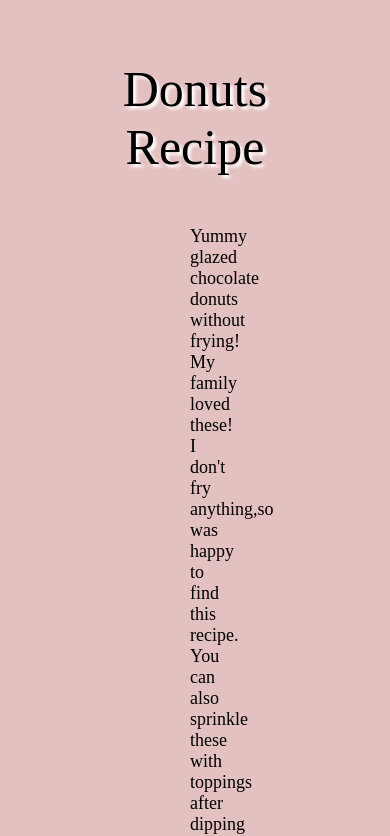
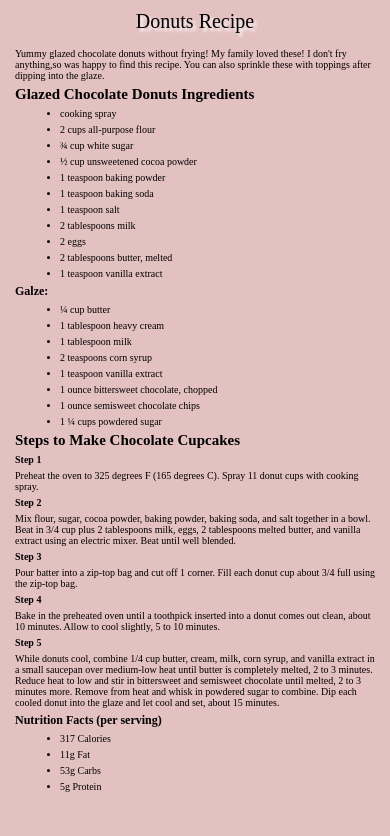
Before and after one commit to sanskriti2004/odin-recipes, a plain HTML site: page recipes/donuts.html in a window 390 px wide. Shown: the top 836 px of the page. Drawn offline with Linux system fonts and the light colour scheme; a web font is replaced by a local one.

Commit message:
added responsiveness to all 3 pages

```diff
--- a/recipes/birthday-cake-style.css
+++ b/recipes/birthday-cake-style.css
@@ -1,6 +1,6 @@
 * {
   background-color: #e4c1c1;
-  margin: 30px;
+  margin: 10px 30px;
 }
 .title {
   font-family: Caprasimo;
@@ -26,3 +26,136 @@ li {
   text-decoration: none;
   color: black;
 }
+
+/* big ass screens */
+@media (max-width: 2720px) {
+  .title {
+    font-size: 60px;
+    margin-top: 30px;
+    margin-bottom: 40px;
+  }
+  .recipe-container {
+    margin: auto;
+    max-width: 1800px;
+  }
+  h1 {
+    font-size: 30px;
+  }
+  h2 {
+    font-size: 25px;
+  }
+  h3 {
+    font-size: 20px;
+  }
+  p,
+  li {
+    font-size: 20px;
+  }
+}
+
+/* monitor */
+@media (max-width: 1800px) {
+  .title {
+    font-size: 50px;
+    margin-top: 20px;
+    margin-bottom: 30px;
+  }
+  .recipe-container {
+    margin: auto;
+    max-width: 1440px;
+  }
+  h1 {
+    font-size: 30px;
+  }
+  h2 {
+    font-size: 25px;
+  }
+  h3 {
+    font-size: 20px;
+  }
+  p,
+  li {
+    font-size: 20px;
+  }
+}
+/* laptop */
+@media (max-width: 1440px) {
+  .title {
+    font-size: 40px;
+    margin-top: 15px;
+    margin-bottom: 25px;
+  }
+  .recipe-container {
+    margin: auto;
+    max-width: 1200px;
+  }
+  h1 {
+    font-size: 27px;
+  }
+  h2 {
+    font-size: 22px;
+  }
+  h3 {
+    font-size: 17px;
+  }
+  p,
+  li {
+    font-size: 17px;
+  }
+}
+/* tablet */
+@media (max-width: 1024px) {
+  * {
+    margin: 15px;
+  }
+  .title {
+    font-size: 30px;
+    margin-top: 8px;
+    margin-bottom: 18px;
+  }
+  .recipe-container {
+    margin: auto;
+    max-width: 1000px;
+  }
+  h1 {
+    font-size: 20px;
+  }
+  h2 {
+    font-size: 15px;
+  }
+  h3 {
+    font-size: 13px;
+  }
+  p,
+  li {
+    font-size: 13px;
+  }
+}
+/* mobile */
+@media (max-width: 450px) {
+  * {
+    margin: 5px;
+  }
+  .title {
+    font-size: 20px;
+    margin-top: 5px;
+    margin-bottom: 15px;
+  }
+  .recipe-container {
+    margin: auto;
+    max-width: 420px;
+  }
+  h1 {
+    font-size: 15px;
+  }
+  h2 {
+    font-size: 12px;
+  }
+  h3 {
+    font-size: 10px;
+  }
+  p,
+  li {
+    font-size: 10px;
+  }
+}
--- a/recipes/cupcake-style.css
+++ b/recipes/cupcake-style.css
@@ -1,6 +1,6 @@
 * {
   background-color: #e4c1c1;
-  margin: 30px;
+  margin: 10px 30px;
 }
 .title {
   font-family: Caprasimo;
@@ -26,3 +26,135 @@ li {
   text-decoration: none;
   color: black;
 }
+/* big ass screens */
+@media (max-width: 2720px) {
+  .title {
+    font-size: 60px;
+    margin-top: 30px;
+    margin-bottom: 40px;
+  }
+  .recipe-container {
+    margin: auto;
+    max-width: 1800px;
+  }
+  h1 {
+    font-size: 30px;
+  }
+  h2 {
+    font-size: 25px;
+  }
+  h3 {
+    font-size: 20px;
+  }
+  p,
+  li {
+    font-size: 20px;
+  }
+}
+
+/* monitor */
+@media (max-width: 1800px) {
+  .title {
+    font-size: 50px;
+    margin-top: 20px;
+    margin-bottom: 30px;
+  }
+  .recipe-container {
+    margin: auto;
+    max-width: 1440px;
+  }
+  h1 {
+    font-size: 30px;
+  }
+  h2 {
+    font-size: 25px;
+  }
+  h3 {
+    font-size: 20px;
+  }
+  p,
+  li {
+    font-size: 20px;
+  }
+}
+/* laptop */
+@media (max-width: 1440px) {
+  .title {
+    font-size: 40px;
+    margin-top: 15px;
+    margin-bottom: 25px;
+  }
+  .recipe-container {
+    margin: auto;
+    max-width: 1200px;
+  }
+  h1 {
+    font-size: 27px;
+  }
+  h2 {
+    font-size: 22px;
+  }
+  h3 {
+    font-size: 17px;
+  }
+  p,
+  li {
+    font-size: 17px;
+  }
+}
+/* tablet */
+@media (max-width: 1024px) {
+  * {
+    margin: 15px;
+  }
+  .title {
+    font-size: 30px;
+    margin-top: 8px;
+    margin-bottom: 18px;
+  }
+  .recipe-container {
+    margin: auto;
+    max-width: 1000px;
+  }
+  h1 {
+    font-size: 20px;
+  }
+  h2 {
+    font-size: 15px;
+  }
+  h3 {
+    font-size: 13px;
+  }
+  p,
+  li {
+    font-size: 13px;
+  }
+}
+/* mobile */
+@media (max-width: 450px) {
+  * {
+    margin: 5px;
+  }
+  .title {
+    font-size: 20px;
+    margin-top: 5px;
+    margin-bottom: 15px;
+  }
+  .recipe-container {
+    margin: auto;
+    max-width: 420px;
+  }
+  h1 {
+    font-size: 15px;
+  }
+  h2 {
+    font-size: 12px;
+  }
+  h3 {
+    font-size: 10px;
+  }
+  p,
+  li {
+    font-size: 10px;
+  }
+}
--- a/recipes/donuts-style.css
+++ b/recipes/donuts-style.css
@@ -1,6 +1,6 @@
 * {
   background-color: #e4c1c1;
-  margin: 30px;
+  margin: 10px 30px;
 }
 .title {
   font-family: Caprasimo;
@@ -26,3 +26,135 @@ li {
   text-decoration: none;
   color: black;
 }
+/* big ass screens */
+@media (max-width: 2720px) {
+  .title {
+    font-size: 60px;
+    margin-top: 30px;
+    margin-bottom: 40px;
+  }
+  .recipe-container {
+    margin: auto;
+    max-width: 1800px;
+  }
+  h1 {
+    font-size: 30px;
+  }
+  h2 {
+    font-size: 25px;
+  }
+  h3 {
+    font-size: 20px;
+  }
+  p,
+  li {
+    font-size: 20px;
+  }
+}
+
+/* monitor */
+@media (max-width: 1800px) {
+  .title {
+    font-size: 50px;
+    margin-top: 20px;
+    margin-bottom: 30px;
+  }
+  .recipe-container {
+    margin: auto;
+    max-width: 1440px;
+  }
+  h1 {
+    font-size: 30px;
+  }
+  h2 {
+    font-size: 25px;
+  }
+  h3 {
+    font-size: 20px;
+  }
+  p,
+  li {
+    font-size: 20px;
+  }
+}
+/* laptop */
+@media (max-width: 1440px) {
+  .title {
+    font-size: 40px;
+    margin-top: 15px;
+    margin-bottom: 25px;
+  }
+  .recipe-container {
+    margin: auto;
+    max-width: 1200px;
+  }
+  h1 {
+    font-size: 27px;
+  }
+  h2 {
+    font-size: 22px;
+  }
+  h3 {
+    font-size: 17px;
+  }
+  p,
+  li {
+    font-size: 17px;
+  }
+}
+/* tablet */
+@media (max-width: 1024px) {
+  * {
+    margin: 15px;
+  }
+  .title {
+    font-size: 30px;
+    margin-top: 8px;
+    margin-bottom: 18px;
+  }
+  .recipe-container {
+    margin: auto;
+    max-width: 1000px;
+  }
+  h1 {
+    font-size: 20px;
+  }
+  h2 {
+    font-size: 15px;
+  }
+  h3 {
+    font-size: 13px;
+  }
+  p,
+  li {
+    font-size: 13px;
+  }
+}
+/* mobile */
+@media (max-width: 450px) {
+  * {
+    margin: 5px;
+  }
+  .title {
+    font-size: 20px;
+    margin-top: 5px;
+    margin-bottom: 15px;
+  }
+  .recipe-container {
+    margin: auto;
+    max-width: 420px;
+  }
+  h1 {
+    font-size: 15px;
+  }
+  h2 {
+    font-size: 12px;
+  }
+  h3 {
+    font-size: 10px;
+  }
+  p,
+  li {
+    font-size: 10px;
+  }
+}
```
